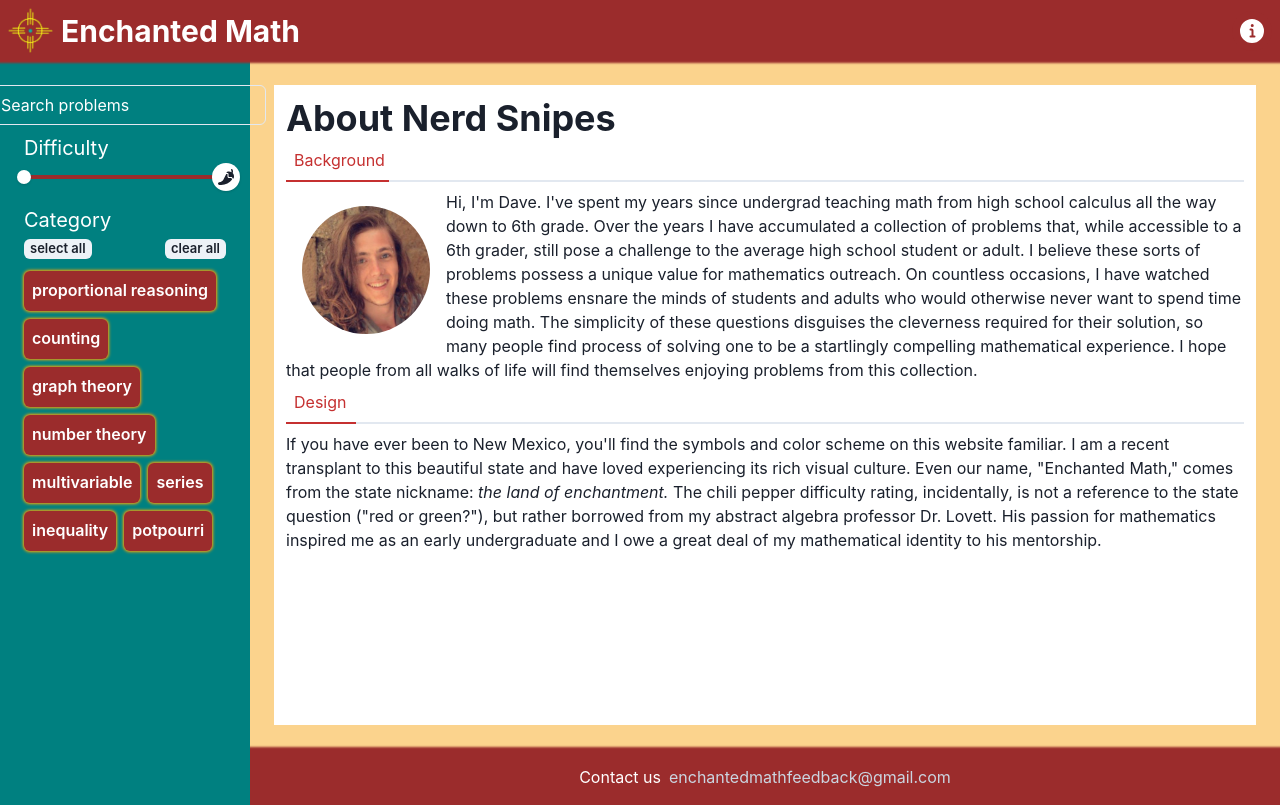
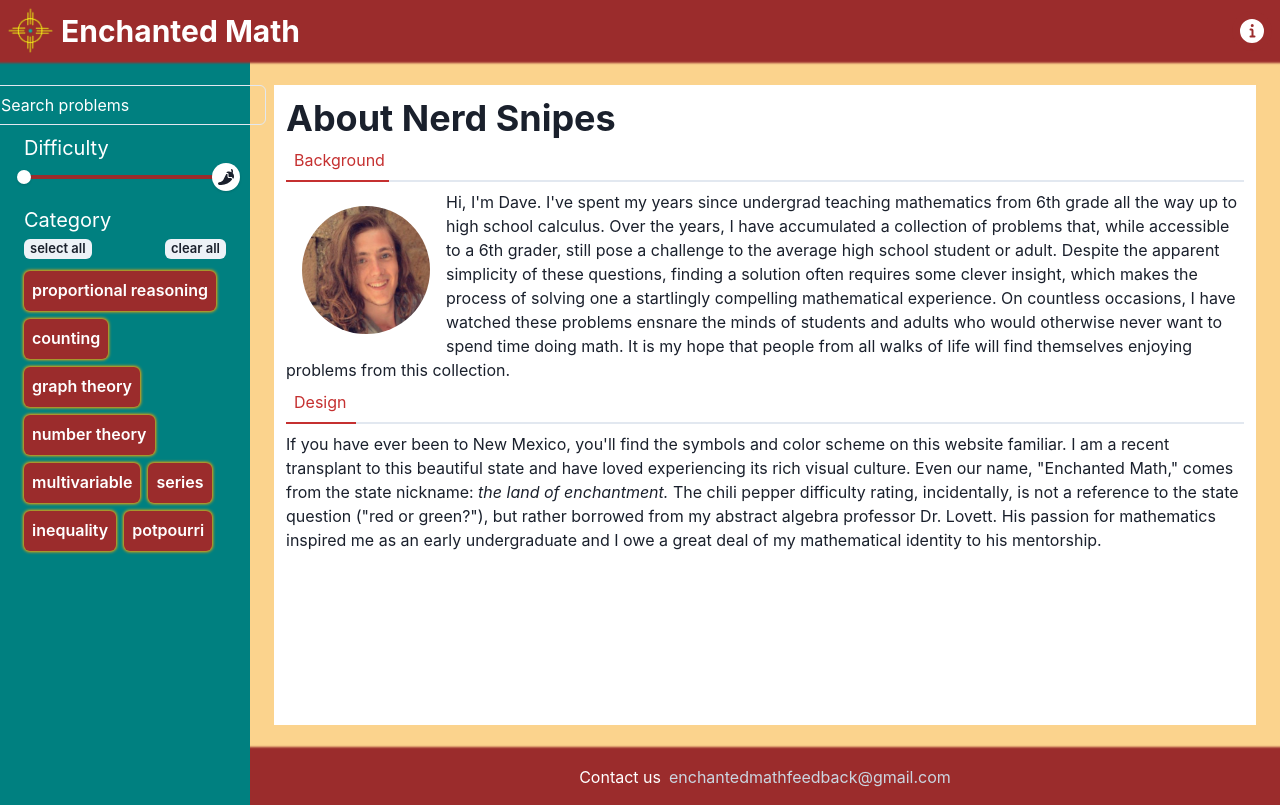
Before and after one commit to davebro1031/EnchantedMath, a React (Vite) app: page /about in a window 1280 px wide. Built offline with nearby package versions, Linux system fonts and the light colour scheme.

Commit message:
update about page

```diff
--- a/src/components/Home/About.jsx
+++ b/src/components/Home/About.jsx
@@ -10,7 +10,7 @@ export default function About() {
 
                 <TabHeader text='Background' width='115px' />
                 <Avatar size='2xl' name='Dave Broaddus' src={developer} float='left' m={4} />
-                <Text>Hi, I'm Dave.  I've spent my years since undergrad teaching math from high school calculus all the way down to 6th grade. Over the years I have accumulated a collection of problems that, while accessible to a 6th grader, still pose a challenge to the average high school student or adult.  I believe these sorts of problems possess a unique value for mathematics outreach. On countless occasions, I have watched these problems ensnare the minds of students and adults who would otherwise never want to spend time doing math.  The simplicity of these questions disguises the cleverness required for their solution, so many people find process of solving one to be a startlingly compelling mathematical experience. I hope that people from all walks of life will find themselves enjoying problems from this collection.</Text>
+                <Text> Hi, I'm Dave.  I've spent my years since undergrad teaching mathematics from 6th grade all the way up to high school calculus. Over the years, I have accumulated a collection of problems that, while accessible to a 6th grader, still pose a challenge to the average high school student or adult.  Despite the apparent simplicity of these questions, finding a solution often requires some clever insight, which makes the process of solving one a startlingly compelling mathematical experience.  On countless occasions, I have watched these problems ensnare the minds of students and adults who would otherwise never want to spend time doing math.  It is my hope that people from all walks of life will find themselves enjoying problems from this collection. </Text>
             </Box>
             <Box>
                 <TabHeader text='Design' width='75px' />
```
